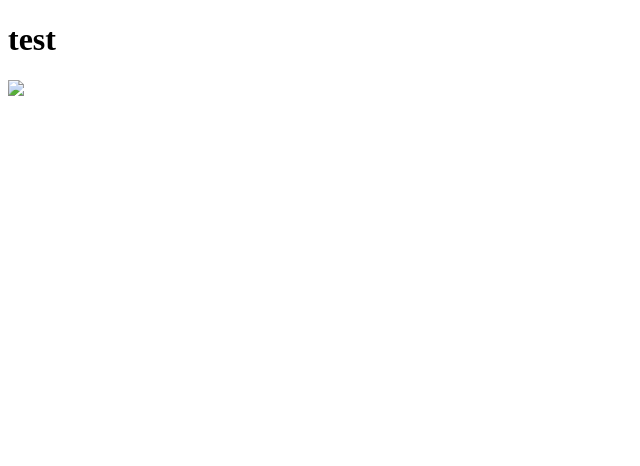
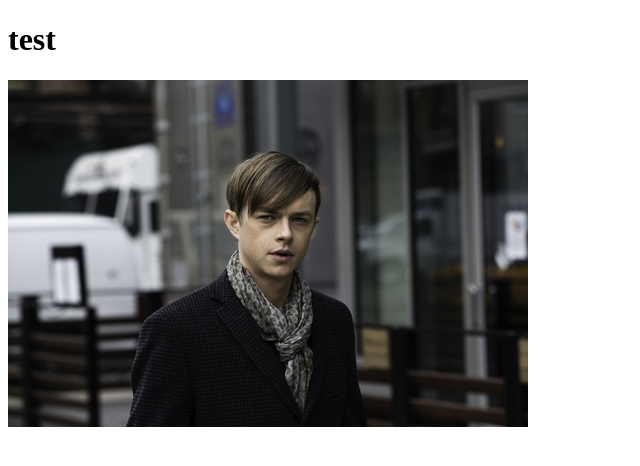
Before and after one commit to yangyeseulllll/my-test, a plain HTML site: page test2.html in a window 1280 px wide. Shown: the whole page, without its empty margins (0-640 px from the left). Drawn offline with Linux system fonts and the light colour scheme.

Commit message:
Update test2.html

```diff
--- a/test2.html
+++ b/test2.html
@@ -7,5 +7,5 @@
 </head>
 <body>
 <h1>test</h1>
-<img src="bg-jpg">
+<img src="bg.jpg">
 </body> </html>
```
